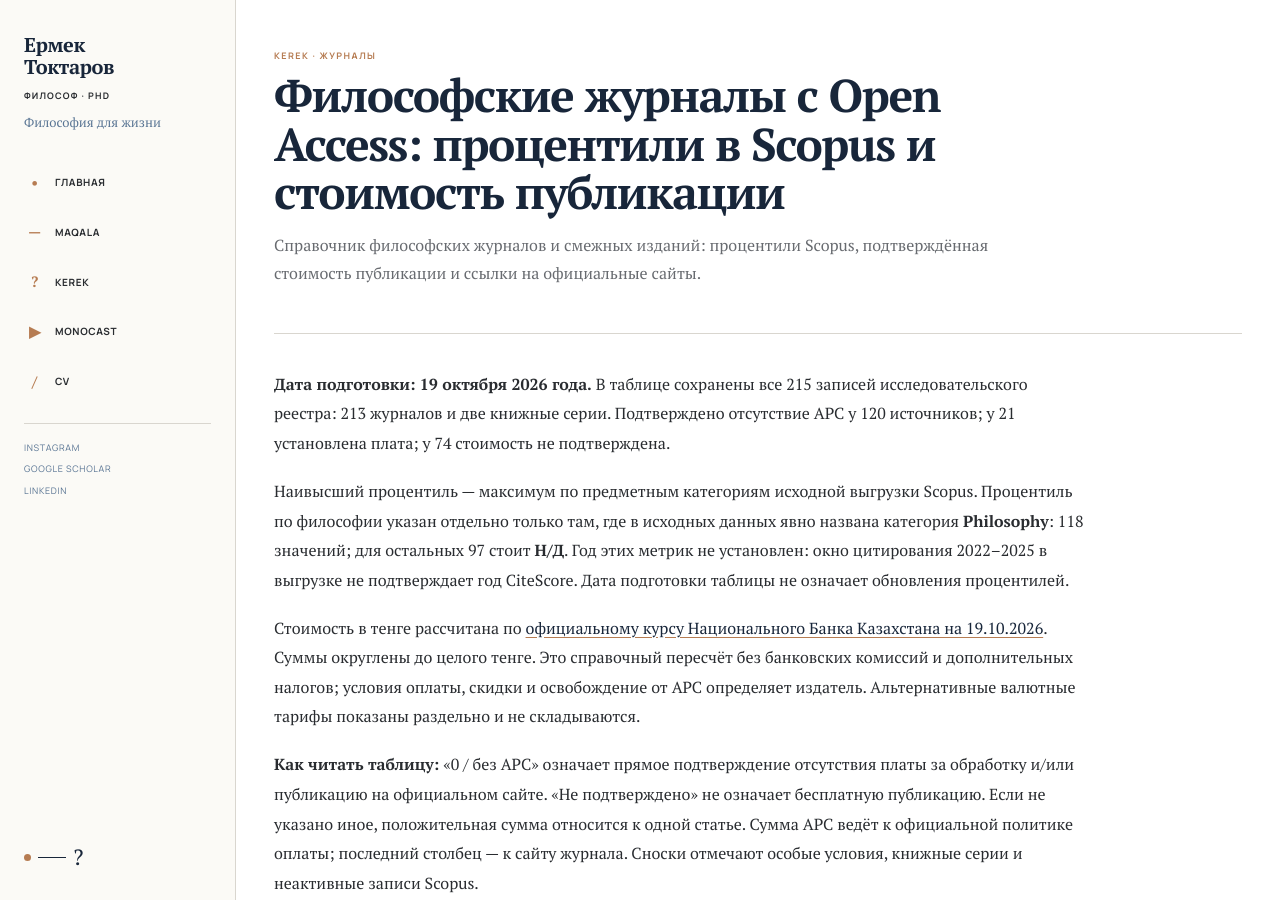
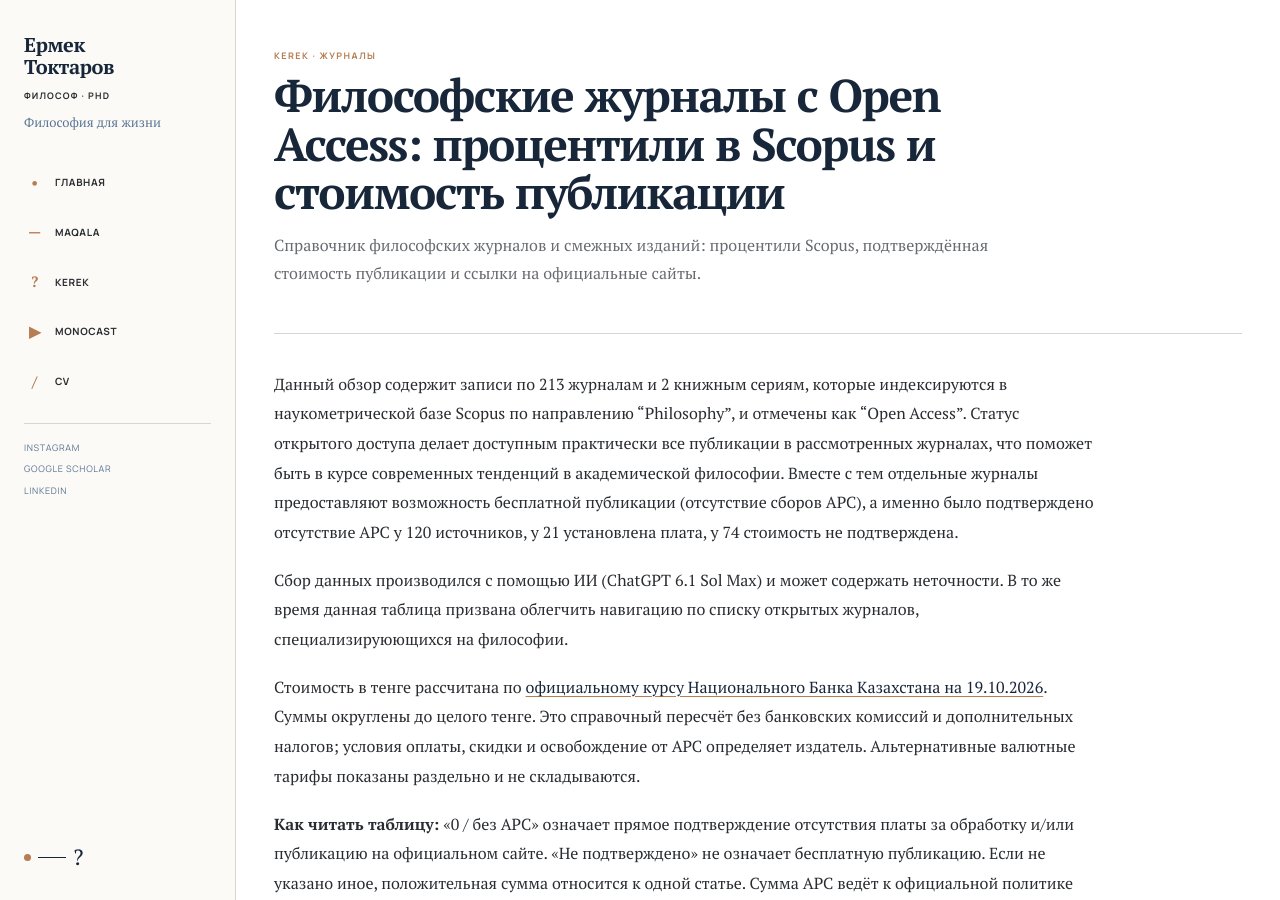
Before and after one commit to ermekuss/blog, a Jekyll site: the page built from _kerek/philosophy-open-access-journals.md, in a window 1280 px wide and 900 px high. Built offline with Jekyll 4.4.1, drawn with Linux system fonts in a browser that asks for light colours.

Commit message:
Update philosophy-open-access-journals.md

```diff
--- a/_kerek/philosophy-open-access-journals.md
+++ b/_kerek/philosophy-open-access-journals.md
@@ -24,9 +24,9 @@ lang: ru
 .table-scroll.journal-table th:nth-child(6), .table-scroll.journal-table td:nth-child(6) { width: 8%; }
 </style>
 
-**Дата подготовки: 19 октября 2026 года.** В таблице сохранены все 215 записей исследовательского реестра: 213 журналов и две книжные серии. Подтверждено отсутствие APC у 120 источников; у 21 установлена плата; у 74 стоимость не подтверждена.
+Данный обзор содержит записи по 213 журналам и 2 книжным сериям, которые индексируются в наукометрической базе Scopus по направлению "Philosophy", и отмечены как "Open Access". Статус открытого доступа делает доступным практически все публикации в рассмотренных журналах, что поможет быть в курсе современных тенденций в академической философии. Вместе с тем отдельные журналы предоставляют возможность бесплатной публикации (отсутствие сборов APC), а именно было подтверждено отсутствие APC у 120 источников, у 21 установлена плата, у 74 стоимость не подтверждена.
 
-Наивысший процентиль — максимум по предметным категориям исходной выгрузки Scopus. Процентиль по философии указан отдельно только там, где в исходных данных явно названа категория **Philosophy**: 118 значений; для остальных 97 стоит **Н/Д**. Год этих метрик не установлен: окно цитирования 2022–2025 в выгрузке не подтверждает год CiteScore. Дата подготовки таблицы не означает обновления процентилей.
+Сбор данных производился с помощью ИИ (ChatGPT 6.1 Sol Max) и может содержать неточности. В то же время данная таблица призвана облегчить навигацию по списку открытых журналов, специализируюющихся на философии.
 
 Стоимость в тенге рассчитана по [официальному курсу Национального Банка Казахстана на 19.10.2026](<https://nationalbank.kz/rss/get_rates.cfm?fdate=19.10.2026>). Суммы округлены до целого тенге. Это справочный пересчёт без банковских комиссий и дополнительных налогов; условия оплаты, скидки и освобождение от APC определяет издатель. Альтернативные валютные тарифы показаны раздельно и не складываются.
 
```
